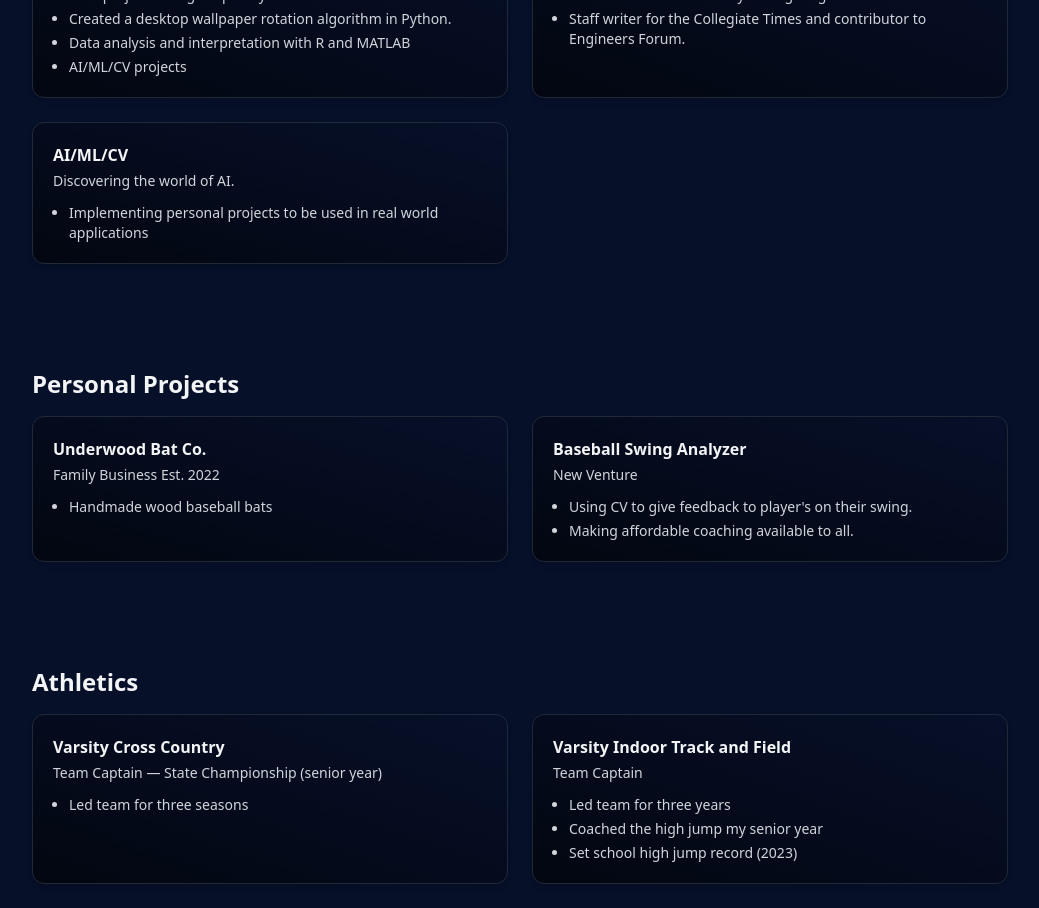
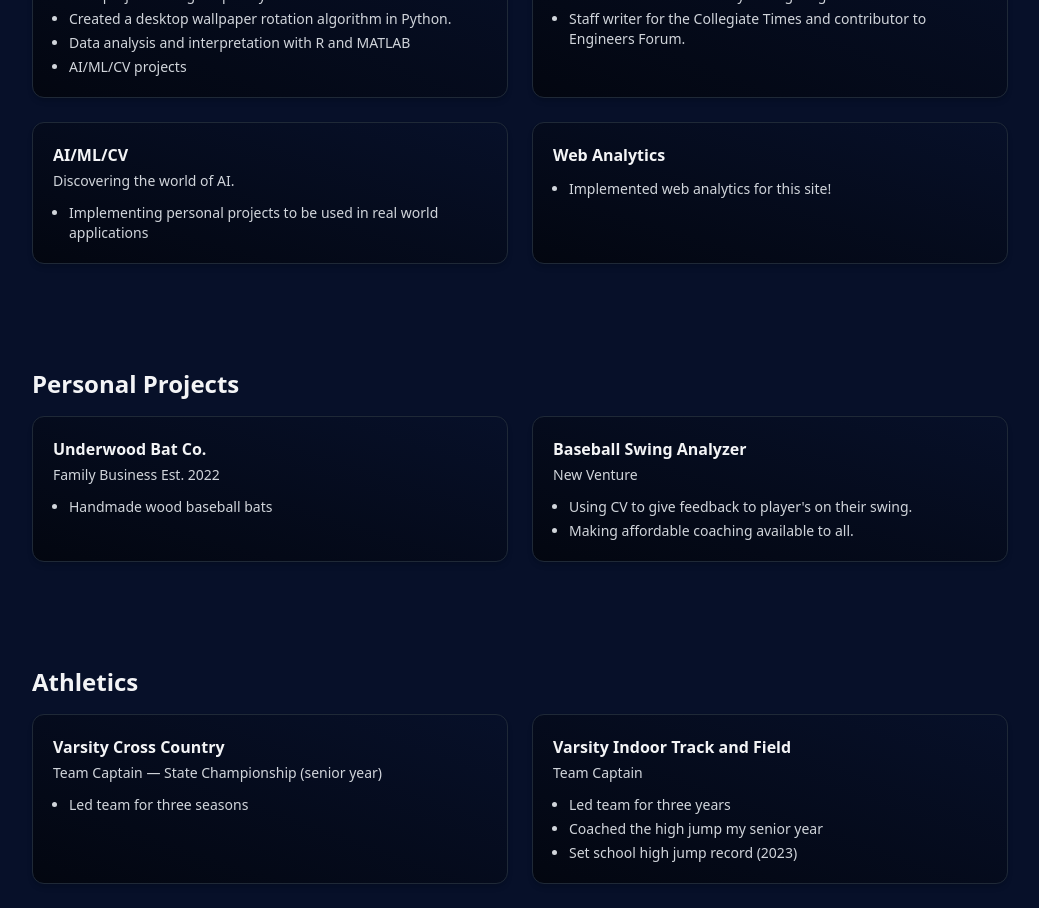
Before and after one commit to GunderwoodG/portfolio, a React (Vite) app: page / in a window 1280 px wide. Shown: the part 4700-5608 px from the top of the page, without its empty margins (120-1159 px from the left). Built offline with nearby package versions, Linux system fonts and the light colour scheme.

Commit message:
blog 3 added and new data

```diff
--- a/src/data/portfolioData.js
+++ b/src/data/portfolioData.js
@@ -420,6 +420,13 @@ academic_projects: [
       bullets: [
         "Implementing personal projects to be used in real world applications"
       ]
+    },
+    {
+      title: "Web Analytics",
+      subtitle: "",
+      bullets: [
+        "Implemented web analytics for this site!"
+      ]
     }
   ],
 
--- /dev/null
+++ b/src/posts/BlogThree.md
@@ -0,0 +1,19 @@
+---
+title: "Implementing Web Analytics"
+date: "2025-11-14"
+description: "Why you should do web analytics"
+tags: []
+---
+
+<div class="markdown">
+	<h2 style="color: #ffcc00;">How I Did It</h2>
+	<p>Last spring, when I was looking for a little extra work to do to make some money on the side, I came across a web analytics role for a startup in New Jersey. It sounded like an interesting product, and I had never done web analytics before, and I thought it might be good to get some experience with it while getting paid for it. That internship was a little tight on money and said I would be an unpaid intern, and considering I already had summer work planned, I decided not to work for free (I would have even accepted equity in the startup). Anyway, though I ended up not taking the job, I never forgot about my interest in web analytics.
+	</p>
+	<p>As a business minded individual, I thought web analytics would be particularly important if I ever started a business (I discovered I was right after starting my first business). When I created my personal website (where you are probably reading this), I remembered my interest in web analytics. I set up a quick Google Analytics page, changed some lines of code, and now I can see how much time you spend reading this! Now, I'm not selling you anything (yet, 11/14/2025), but if the AI race has taught us anything, is it that data is the name of the game. He who has data has leverage. He who has data has knowledge. Just from seeing how long a user stays on a particular page, I can guestimate what is right and wrong with my website. It can help me know what recruiters are and are not looking at. It can let me know if someone downloaded a study guide I made. This data will help me improve this simple website, potentially allowing it to scale to something else.</p>
+	<h3>Let's Get Technical</h3>
+	<p>I had a few choices when considering the web analytics framework I would use. First, I knew I was going to use something "free". I was not going to pay for someone else to tell me things a "free" platform could tell me with just a little more effort. I say "free" because though I didn't pay in cash, I know I am paying "Google" with all the data they track on me. So I went with Google Analytics. It has enough built in features to keep me occupied and costs me no cash. I also considered Umami. It is an open-source software that is self-hostable. While it would have been a lot more work to set up, I would have learned a lot more when it came to implementing my own features. That's right, in Umami, I would have had the chance to code all of my own analytics features. Two pros and a con: I would have been able to only implement the features I wanted and learned a lot of valuable coding practice, but it would have taken more time than I am prepared to put into this project.</p>
+	<p>On the code side of things, Google Analytics gave me the code to paste into my project, so I had to do almost no thinking. One issue my setup runs into is routing. Because each page is routed via buttons and links, the page doesn't actually reload, so Google Analytics won't catch all the data I want to pick up. To work around this I had to implement a route tracking system (not to hard) on the relevant pages I wanted to track.</p>
+ <hr>
+	<p>One last thing to share. Implementing the web analytics was an amazing idea. I didn't think this little webpage about me (because who really wants to read about me) was going to get much traction. In the first few hours of setting up my analytics, I discover of 30 user who visited my site. If I was selling a product, this would be a really bad number. but for just having set up analytics, at the end of recruiting season too, I am amazed by the viewership I have amassed. I had no idea thirty people cared enough to check this out. What's better, based on their location they are people of half way across the U.S.. It surprised me because this means that a lot of recruiters are checking out this webpage. It was an exciting discovery and I recommend that if you have a portfolio website you should definitely consider adding in analytics.</p>
+
+</div>
```
